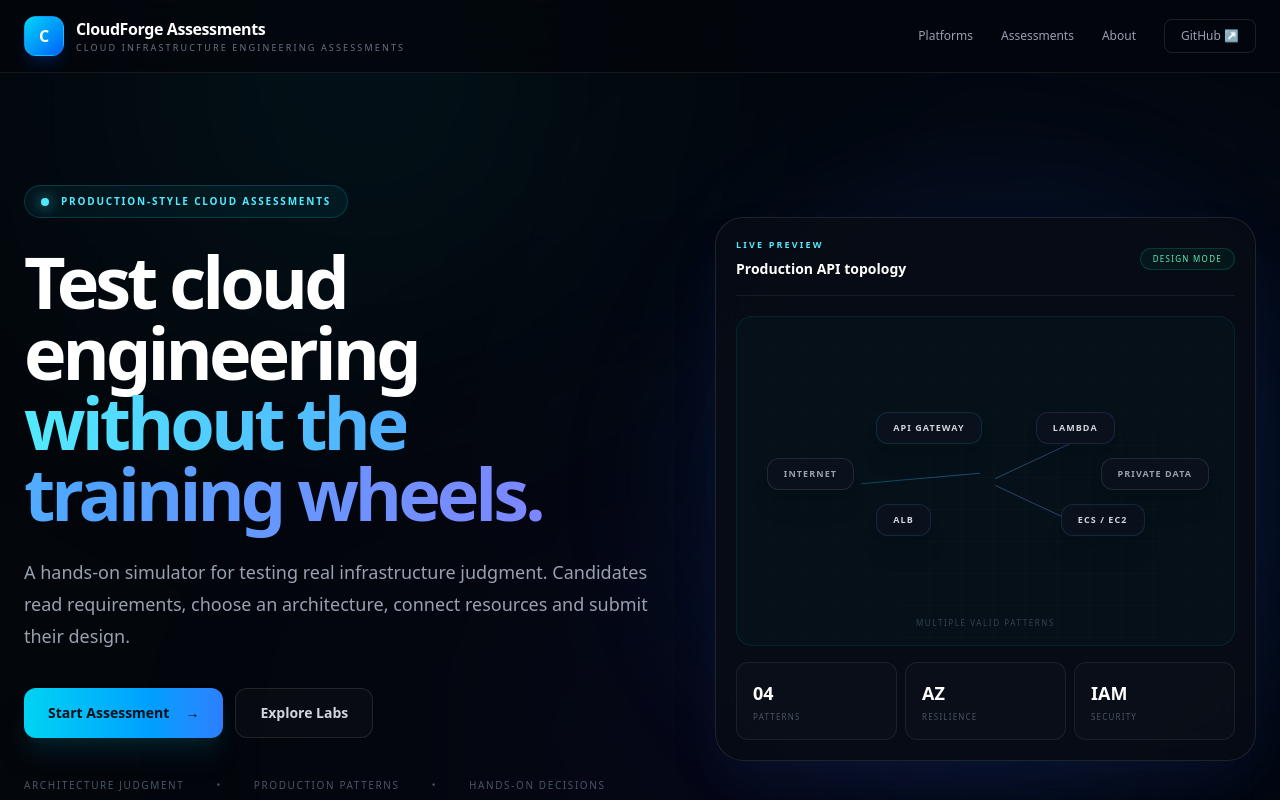
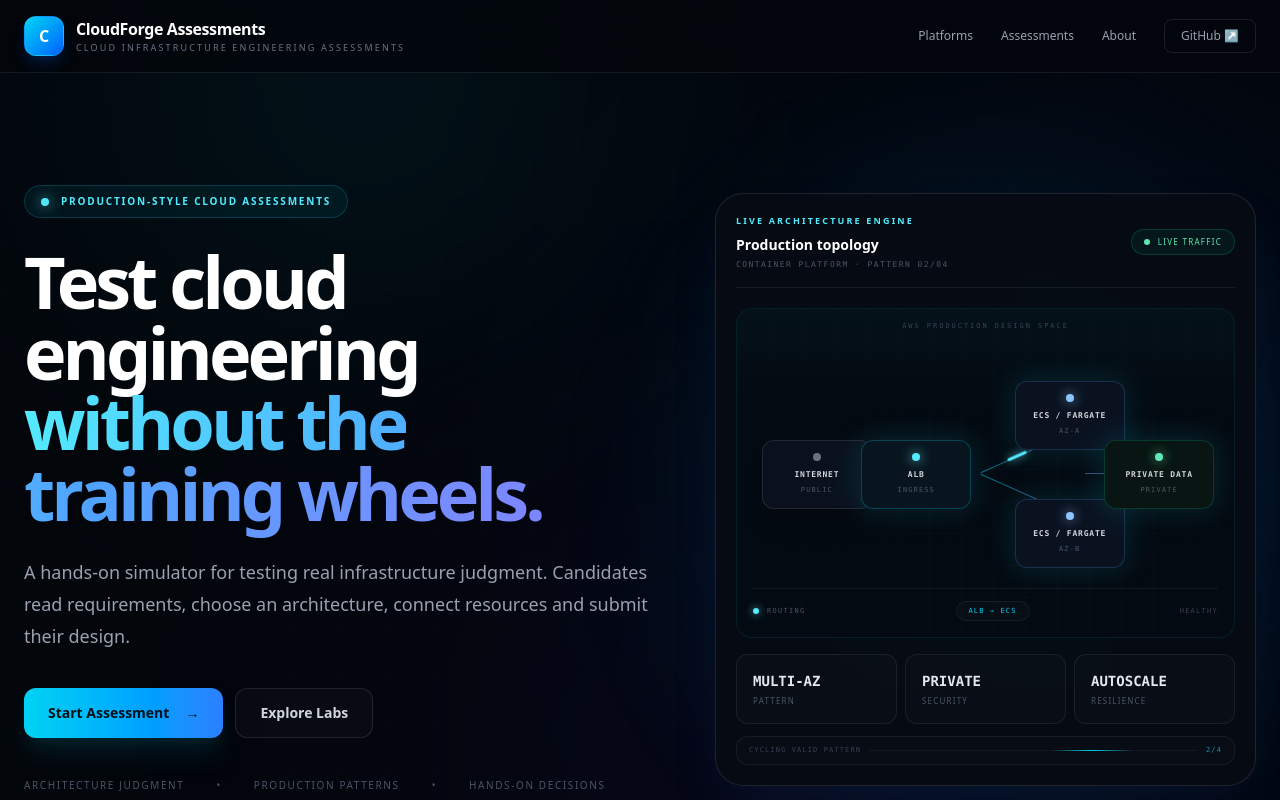
Before and after one commit to simransangha144/cloudops-simlab, a Next.js app: page / in a window 1280 px wide. Shown: the top 800 px of the page. Built offline with nearby package versions, Linux system fonts and the light colour scheme.

Commit message:
Add dynamic production architecture topology

```diff
--- a/app/page.tsx
+++ b/app/page.tsx
@@ -1,4 +1,7 @@
+"use client";
+
 import Link from "next/link";
+import { useEffect, useMemo, useState } from "react";
 
 type Lab = {
   number: string;
@@ -187,6 +190,266 @@ function PlatformCard({
   return <Link href={platform.href}>{card}</Link>;
 }
 
+
+type TopologyPattern = {
+  name: string;
+  subtitle: string;
+  edge: string;
+  appA: string;
+  appB: string;
+  data: string;
+  stats: [string, string, string];
+};
+
+const topologyPatterns: TopologyPattern[] = [
+  {
+    name: "API Gateway → Lambda",
+    subtitle: "SERVERLESS API",
+    edge: "API GATEWAY",
+    appA: "LAMBDA",
+    appB: "LAMBDA",
+    data: "PRIVATE DATA",
+    stats: ["SERVERLESS", "IAM", "MULTI-AZ"],
+  },
+  {
+    name: "ALB → ECS",
+    subtitle: "CONTAINER PLATFORM",
+    edge: "ALB",
+    appA: "ECS / FARGATE",
+    appB: "ECS / FARGATE",
+    data: "PRIVATE DATA",
+    stats: ["MULTI-AZ", "PRIVATE", "AUTOSCALE"],
+  },
+  {
+    name: "ALB → EC2",
+    subtitle: "COMPUTE WORKLOAD",
+    edge: "ALB",
+    appA: "EC2 / AZ-A",
+    appB: "EC2 / AZ-B",
+    data: "RDS / PRIVATE",
+    stats: ["HA", "IAM", "AZ ×2"],
+  },
+  {
+    name: "API Gateway → ECS",
+    subtitle: "HYBRID API",
+    edge: "API GATEWAY",
+    appA: "ECS / AZ-A",
+    appB: "ECS / AZ-B",
+    data: "PRIVATE DATA",
+    stats: ["API AUTH", "PRIVATE", "MULTI-AZ"],
+  },
+];
+
+function TopologyNode({
+  className,
+  title,
+  subtitle,
+  tone,
+  active = false,
+}: {
+  className: string;
+  title: string;
+  subtitle: string;
+  tone: "neutral" | "cyan" | "blue" | "emerald";
+  active?: boolean;
+}) {
+  const toneClass = {
+    neutral: "border-white/10 bg-[#0a111c]",
+    cyan: "border-cyan-400/25 bg-[#08151e]",
+    blue: "border-blue-400/20 bg-[#0a1220]",
+    emerald: "border-emerald-400/20 bg-[#081512]",
+  }[tone];
+
+  const dotClass = {
+    neutral: "bg-gray-500",
+    cyan: "bg-cyan-300 shadow-[0_0_12px_rgba(103,232,249,.9)]",
+    blue: "bg-blue-300 shadow-[0_0_12px_rgba(147,197,253,.8)]",
+    emerald: "bg-emerald-300 shadow-[0_0_12px_rgba(110,231,183,.8)]",
+  }[tone];
+
+  return (
+    <div
+      className={`absolute w-[110px] rounded-xl border px-3 py-3 text-center shadow-xl transition-all duration-700 ${toneClass} ${className}`}
+      style={
+        active
+          ? { animation: "cloudforgeNodePulse 2.4s ease-in-out infinite" }
+          : undefined
+      }
+    >
+      <div className={`mx-auto h-2 w-2 rounded-full ${dotClass}`} />
+      <div className="mt-2 truncate font-mono text-[8px] font-semibold tracking-[0.1em] text-gray-300">
+        {title}
+      </div>
+      <div className="mt-1 font-mono text-[7px] uppercase tracking-[0.16em] text-gray-600">
+        {subtitle}
+      </div>
+    </div>
+  );
+}
+
+function DynamicTopology() {
+  const [patternIndex, setPatternIndex] = useState(0);
+  const [traffic, setTraffic] = useState(0);
+
+  useEffect(() => {
+    const patternTimer = window.setInterval(() => {
+      setPatternIndex((current) => (current + 1) % topologyPatterns.length);
+    }, 4200);
+
+    const trafficTimer = window.setInterval(() => {
+      setTraffic((current) => (current + 1) % 4);
+    }, 1200);
+
+    return () => {
+      window.clearInterval(patternTimer);
+      window.clearInterval(trafficTimer);
+    };
+  }, []);
+
+  const pattern = topologyPatterns[patternIndex];
+  const trafficLabel = useMemo(() => {
+    if (traffic === 0) return "REQUEST";
+    if (traffic === 1) return "ROUTING";
+    if (traffic === 2) return "WORKLOAD";
+    return "RESPONSE";
+  }, [traffic]);
+
+  return (
+    <div className="relative">
+      <style>{`
+        @keyframes cloudforgePacket {
+          0% { left: 0%; opacity: 0; transform: scale(.65); }
+          12% { opacity: 1; }
+          75% { opacity: 1; }
+          100% { left: 100%; opacity: 0; transform: scale(1); }
+        }
+        @keyframes cloudforgeNodePulse {
+          0%, 100% { box-shadow: 0 0 0 0 rgba(34,211,238,0); }
+          50% { box-shadow: 0 0 28px 4px rgba(34,211,238,.12); }
+        }
+        @keyframes cloudforgeSweep {
+          0% { transform: translateX(-120%); }
+          100% { transform: translateX(520%); }
+        }
+        @media (prefers-reduced-motion: reduce) {
+          .cloudforge-motion { animation: none !important; }
+        }
+      `}</style>
+
+      <div className="absolute -inset-10 rounded-full bg-cyan-500/[0.055] blur-3xl" />
+
+      <div className="relative overflow-hidden rounded-[28px] border border-white/10 bg-[#070c14]/95 p-5 shadow-2xl shadow-blue-950/30 backdrop-blur-xl">
+        <div className="flex items-center justify-between border-b border-white/[0.07] pb-4">
+          <div>
+            <div className="text-[9px] font-semibold uppercase tracking-[0.24em] text-cyan-300">
+              Live architecture engine
+            </div>
+            <div className="mt-2 text-sm font-semibold">Production topology</div>
+            <div className="mt-1 font-mono text-[8px] uppercase tracking-[0.18em] text-gray-600">
+              {pattern.subtitle} · PATTERN {String(patternIndex + 1).padStart(2, "0")}/04
+            </div>
+          </div>
+
+          <div className="flex items-center gap-2 rounded-full border border-emerald-400/20 bg-emerald-400/[0.06] px-3 py-1.5 text-[8px] uppercase tracking-[0.16em] text-emerald-300">
+            <span className="h-1.5 w-1.5 animate-pulse rounded-full bg-emerald-300" />
+            Live traffic
+          </div>
+        </div>
+
+        <div className="relative mt-5 h-[330px] overflow-hidden rounded-2xl border border-cyan-400/10 bg-[#040a11]">
+          <div className="absolute inset-0 opacity-40">
+            <div
+              className="h-full w-full"
+              style={{
+                backgroundImage:
+                  "linear-gradient(rgba(255,255,255,.035) 1px, transparent 1px), linear-gradient(90deg, rgba(255,255,255,.035) 1px, transparent 1px)",
+                backgroundSize: "32px 32px",
+              }}
+            />
+          </div>
+
+          <div className="absolute inset-x-0 top-0 h-24 bg-gradient-to-b from-cyan-400/[0.035] to-transparent" />
+          <div className="absolute left-1/2 top-3 -translate-x-1/2 font-mono text-[7px] uppercase tracking-[0.28em] text-gray-700">
+            AWS PRODUCTION DESIGN SPACE
+          </div>
+
+          <div className="absolute left-[20%] top-[50%] h-px w-[20%] bg-gradient-to-r from-cyan-400/20 to-cyan-400/60">
+            <span
+              className="cloudforge-motion absolute -top-[2px] h-1 w-8 rounded-full bg-cyan-300 shadow-[0_0_14px_rgba(103,232,249,.9)]"
+              style={{ animation: "cloudforgePacket 2.2s linear infinite" }}
+            />
+          </div>
+
+          <div className="absolute left-[48%] top-[43%] h-px w-[22%] rotate-[-24deg] bg-gradient-to-r from-cyan-400/50 to-blue-400/40">
+            <span
+              className="cloudforge-motion absolute -top-[2px] h-1 w-7 rounded-full bg-cyan-300 shadow-[0_0_12px_rgba(103,232,249,.85)]"
+              style={{ animation: "cloudforgePacket 1.8s linear infinite .25s" }}
+            />
+          </div>
+
+          <div className="absolute left-[48%] top-[57%] h-px w-[22%] rotate-[24deg] bg-gradient-to-r from-cyan-400/50 to-indigo-400/40">
+            <span
+              className="cloudforge-motion absolute -top-[2px] h-1 w-7 rounded-full bg-blue-300 shadow-[0_0_12px_rgba(147,197,253,.8)]"
+              style={{ animation: "cloudforgePacket 1.9s linear infinite .6s" }}
+            />
+          </div>
+
+          <div className="absolute left-[70%] top-[50%] h-px w-[16%] bg-gradient-to-r from-indigo-400/50 to-emerald-400/30">
+            <span
+              className="cloudforge-motion absolute -top-[2px] h-1 w-7 rounded-full bg-emerald-300 shadow-[0_0_12px_rgba(110,231,183,.75)]"
+              style={{ animation: "cloudforgePacket 2s linear infinite 1s" }}
+            />
+          </div>
+
+          <TopologyNode className="left-[5%] top-[40%]" title="INTERNET" subtitle="PUBLIC" tone="neutral" />
+          <TopologyNode className="left-[25%] top-[40%]" title={pattern.edge} subtitle="INGRESS" tone="cyan" active />
+          <TopologyNode className="right-[22%] top-[22%]" title={pattern.appA} subtitle="AZ-A" tone="blue" active />
+          <TopologyNode className="right-[22%] top-[58%]" title={pattern.appB} subtitle="AZ-B" tone="blue" active />
+          <TopologyNode className="right-[4%] top-[40%]" title={pattern.data} subtitle="PRIVATE" tone="emerald" active />
+
+          <div className="absolute bottom-4 left-4 right-4 flex items-center justify-between border-t border-white/[0.06] pt-3">
+            <div className="flex items-center gap-2 font-mono text-[7px] uppercase tracking-[0.18em] text-gray-600">
+              <span className="h-1.5 w-1.5 rounded-full bg-cyan-300 shadow-[0_0_8px_rgba(103,232,249,.8)]" />
+              {trafficLabel}
+            </div>
+            <div className="overflow-hidden rounded-full border border-white/[0.06] bg-white/[0.02] px-3 py-1 font-mono text-[7px] uppercase tracking-[0.16em] text-gray-600">
+              <span key={pattern.name} className="inline-block animate-pulse text-cyan-400">
+                {pattern.name}
+              </span>
+            </div>
+            <div className="font-mono text-[7px] uppercase tracking-[0.18em] text-gray-700">HEALTHY</div>
+          </div>
+        </div>
+
+        <div className="mt-4 grid grid-cols-3 gap-2">
+          {pattern.stats.map((value, index) => (
+            <div
+              key={`${pattern.name}-${value}`}
+              className="rounded-xl border border-white/[0.07] bg-white/[0.015] p-4 transition duration-500"
+            >
+              <div className="font-mono text-sm font-semibold text-gray-200">{value}</div>
+              <div className="mt-1 text-[8px] uppercase tracking-[0.15em] text-gray-600">
+                {index === 0 ? "PATTERN" : index === 1 ? "SECURITY" : "RESILIENCE"}
+              </div>
+            </div>
+          ))}
+        </div>
+
+        <div className="mt-3 flex items-center gap-2 overflow-hidden rounded-xl border border-white/[0.06] bg-white/[0.012] px-3 py-2">
+          <span className="font-mono text-[7px] uppercase tracking-[0.16em] text-gray-700">Cycling valid pattern</span>
+          <div className="relative h-px flex-1 overflow-hidden bg-white/[0.05]">
+            <span
+              className="cloudforge-motion absolute left-0 top-0 h-px w-1/4 bg-gradient-to-r from-transparent via-cyan-400 to-transparent"
+              style={{ animation: "cloudforgeSweep 2.4s linear infinite" }}
+            />
+          </div>
+          <span className="font-mono text-[7px] uppercase tracking-[0.16em] text-cyan-400/70">{patternIndex + 1}/4</span>
+        </div>
+      </div>
+    </div>
+  );
+}
+
 export default function Home() {
   return (
     <main className="min-h-screen overflow-hidden bg-[#03060b] text-white">
@@ -312,100 +575,7 @@ export default function Home() {
             </div>
           </div>
 
-          {/* Hero visual */}
-          <div className="relative">
-            <div className="absolute -inset-10 rounded-full bg-blue-500/[0.06] blur-3xl" />
-
-            <div className="relative overflow-hidden rounded-[28px] border border-white/10 bg-[#070c14]/90 p-5 shadow-2xl shadow-blue-950/30 backdrop-blur-xl">
-              <div className="flex items-center justify-between border-b border-white/[0.07] pb-4">
-                <div>
-                  <div className="text-[9px] font-semibold uppercase tracking-[0.24em] text-cyan-300">
-                    Live preview
-                  </div>
-
-                  <div className="mt-2 text-sm font-semibold">
-                    Production API topology
-                  </div>
-                </div>
-
-                <div className="rounded-full border border-emerald-400/20 bg-emerald-400/[0.06] px-3 py-1 text-[8px] uppercase tracking-[0.16em] text-emerald-300">
-                  Design mode
-                </div>
-              </div>
-
-              <div className="relative mt-5 h-[330px] overflow-hidden rounded-2xl border border-cyan-400/10 bg-[#061019]">
-                <div className="absolute inset-0 opacity-40">
-                  <div
-                    className="h-full w-full"
-                    style={{
-                      backgroundImage:
-                        "linear-gradient(rgba(255,255,255,.035) 1px, transparent 1px), linear-gradient(90deg, rgba(255,255,255,.035) 1px, transparent 1px)",
-                      backgroundSize: "32px 32px",
-                    }}
-                  />
-                </div>
-
-                {/* Connection lines */}
-                <div className="absolute left-[25%] top-[49%] h-px w-[24%] rotate-[-5deg] bg-gradient-to-r from-cyan-400/30 to-blue-400/40" />
-
-                <div className="absolute left-[51%] top-[42%] h-px w-[22%] rotate-[-25deg] bg-gradient-to-r from-blue-400/40 to-indigo-400/30" />
-
-                <div className="absolute left-[51%] top-[58%] h-px w-[22%] rotate-[25deg] bg-gradient-to-r from-blue-400/40 to-indigo-400/30" />
-
-                {/* Nodes */}
-                <div className="absolute left-[6%] top-[43%] rounded-xl border border-white/10 bg-[#0a111c] px-4 py-2 text-[9px] font-semibold uppercase tracking-[0.12em] text-gray-400 shadow-xl">
-                  Internet
-                </div>
-
-                <div className="absolute left-[28%] top-[29%] rounded-xl border border-cyan-400/15 bg-[#0a111c] px-4 py-2 text-[9px] font-semibold uppercase tracking-[0.12em] text-gray-300 shadow-xl">
-                  API Gateway
-                </div>
-
-                <div className="absolute left-[28%] top-[57%] rounded-xl border border-blue-400/15 bg-[#0a111c] px-4 py-2 text-[9px] font-semibold uppercase tracking-[0.12em] text-gray-300 shadow-xl">
-                  ALB
-                </div>
-
-                <div className="absolute right-[24%] top-[29%] rounded-xl border border-indigo-400/15 bg-[#0a111c] px-4 py-2 text-[9px] font-semibold uppercase tracking-[0.12em] text-gray-300 shadow-xl">
-                  Lambda
-                </div>
-
-                <div className="absolute right-[18%] top-[57%] rounded-xl border border-blue-400/15 bg-[#0a111c] px-4 py-2 text-[9px] font-semibold uppercase tracking-[0.12em] text-gray-300 shadow-xl">
-                  ECS / EC2
-                </div>
-
-                <div className="absolute right-[5%] top-[43%] rounded-xl border border-white/10 bg-[#0a111c] px-4 py-2 text-[9px] font-semibold uppercase tracking-[0.12em] text-gray-400 shadow-xl">
-                  Private Data
-                </div>
-
-                <div className="absolute bottom-4 left-0 right-0 text-center text-[8px] uppercase tracking-[0.2em] text-gray-700">
-                  Multiple valid patterns
-                </div>
-              </div>
-
-              <div className="mt-4 grid grid-cols-3 gap-2">
-                <div className="rounded-xl border border-white/[0.07] bg-white/[0.015] p-4">
-                  <div className="text-lg font-semibold">04</div>
-                  <div className="mt-1 text-[8px] uppercase tracking-[0.15em] text-gray-600">
-                    Patterns
-                  </div>
-                </div>
-
-                <div className="rounded-xl border border-white/[0.07] bg-white/[0.015] p-4">
-                  <div className="text-lg font-semibold">AZ</div>
-                  <div className="mt-1 text-[8px] uppercase tracking-[0.15em] text-gray-600">
-                    Resilience
-                  </div>
-                </div>
-
-                <div className="rounded-xl border border-white/[0.07] bg-white/[0.015] p-4">
-                  <div className="text-lg font-semibold">IAM</div>
-                  <div className="mt-1 text-[8px] uppercase tracking-[0.15em] text-gray-600">
-                    Security
-                  </div>
-                </div>
-              </div>
-            </div>
-          </div>
+          <DynamicTopology />
         </div>
       </section>
 
```
